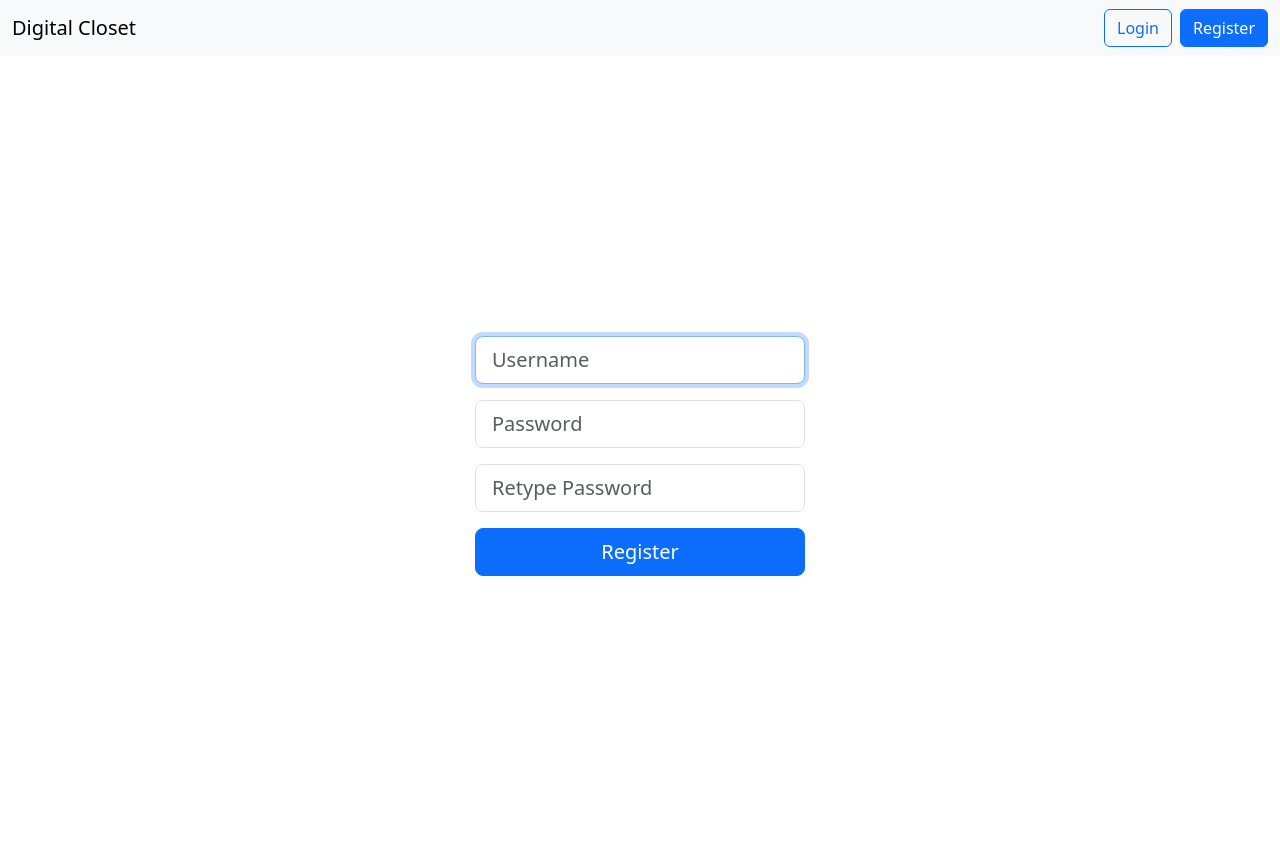
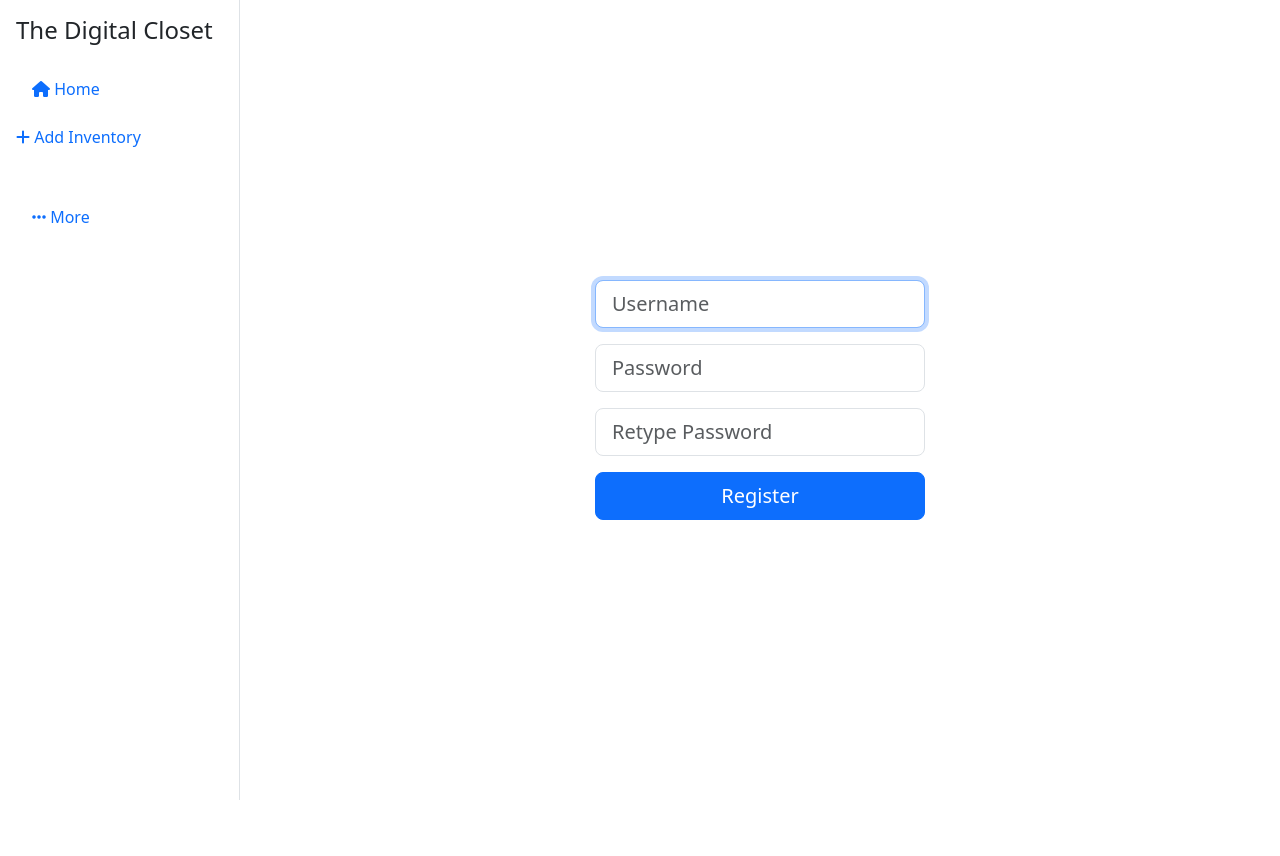
Before and after one commit to FredDan05/Final-Project, a Flask app: page /register in a window 1280 px wide. After the commit the page ends 800 px from the top, so only its background shows below. Run offline with Flask 3, Linux system fonts and the light colour scheme; some libraries are stand-ins or nearby versions.

Commit message:
Added Instagram-inspired sidebar navigation for better UX

```diff
--- a/templates/layout.html
+++ b/templates/layout.html
@@ -5,72 +5,47 @@
     <meta name="viewport" content="width=device-width, initial-scale=1.0">
     <title>Digital Closet</title>
     <link href="https://cdn.jsdelivr.net/npm/bootstrap@5.3.2/dist/css/bootstrap.min.css" rel="stylesheet">
+    <link rel="stylesheet" href="https://cdnjs.cloudflare.com/ajax/libs/font-awesome/6.0.0/css/all.min.css">
 </head>
 <body>
-    <nav class="navbar navbar-expand-lg navbar-light bg-light">
-        <div class="container-fluid">
-            <a class="navbar-brand" href="/">Digital Closet</a>
     <div class="d-flex">
-                {% if session.get("user_id") %}
-                    <a class="btn btn-danger" href="/logout">Logout</a>
-                {% else %}
-                    <a class="btn btn-outline-primary me-2" href="/login">Login</a>
-                    <a class="btn btn-primary" href="/register">Register</a>
-                {% endif %}
-            </div>
-        </div>
-    </nav>
+        <!-- Sidebar -->
+        <div class="sidebar bg-white border-end" style="width: 240px; height: 100vh; position: fixed;">
+            <div class="p-3">
+                <!-- Logo/Brand -->
+                <h4 class="mb-4">The Digital Closet</h4>
 
-    <div class="container-fluid">
-        <div class="row">
-            <!-- Sidebar for inventories -->
-            {% if session.get("user_id") %}
-            <div class="col-md-3 border-end p-3">
-                <button class="btn btn-primary w-100 mb-3" data-bs-toggle="modal" data-bs-target="#newInventoryModal">
-                    <i class="fas fa-plus"></i> Add New Inventory
+                <!-- Navigation Items -->
+                <div class="nav flex-column gap-3">
+                    <a href="/" class="nav-link">
+                        <i class="fas fa-home"></i> Home
+                    </a>
+
+                    <button class="btn btn-link nav-link text-start p-0" data-bs-toggle="modal" data-bs-target="#newInventoryModal">
+                        <i class="fas fa-plus"></i> Add Inventory
                     </button>
 
-                <!-- List of inventories -->
-                <div class="list-group">
+                    <!-- Inventories List -->
+                    <div class="nav flex-column gap-2 mt-3">
                         {% for inventory in inventories %}
-                        <a href="/inventory/{{ inventory.id }}" class="list-group-item list-group-item-action">
+                            <a href="/inventory/{{ inventory.id }}" class="nav-link">
                                 {{ inventory.name }}
                             </a>
                         {% endfor %}
                     </div>
-            </div>
-            {% endif %}
 
-            <!-- Main content area -->
-            <div class="{% if session.get('user_id') %}col-md-9{% else %}col-md-12{% endif %}">
-                {% block main %}{% endblock %}
+                    <a href="#" class="nav-link mt-auto">
+                        <i class="fas fa-ellipsis-h"></i> More
+                    </a>
                 </div>
             </div>
         </div>
 
-    <!-- Modal for new inventory -->
-    {% if session.get("user_id") %}
-    <div class="modal fade" id="newInventoryModal" tabindex="-1">
-        <div class="modal-dialog">
-            <div class="modal-content">
-                <div class="modal-header">
-                    <h5 class="modal-title">Create New Inventory</h5>
-                    <button type="button" class="btn-close" data-bs-dismiss="modal"></button>
-                </div>
-                <form action="/create_inventory" method="post">
-                    <div class="modal-body">
-                        <input type="text" class="form-control" name="inventory_name" placeholder="Inventory Name" required>
-                    </div>
-                    <div class="modal-footer">
-                        <button type="button" class="btn btn-secondary" data-bs-dismiss="modal">Cancel</button>
-                        <button type="submit" class="btn btn-primary">Create</button>
-                    </div>
-                </form>
+        <!-- Main Content -->
+        <div class="main-content" style="margin-left: 240px; width: calc(100% - 240px);">
+            {% block main %}{% endblock %}
         </div>
     </div>
-    </div>
-    {% endif %}
-
     <script src="https://cdn.jsdelivr.net/npm/bootstrap@5.3.2/dist/js/bootstrap.bundle.min.js"></script>
 </body>
 </html>
```
Lines whose indentation alone changed are shown as unchanged.
